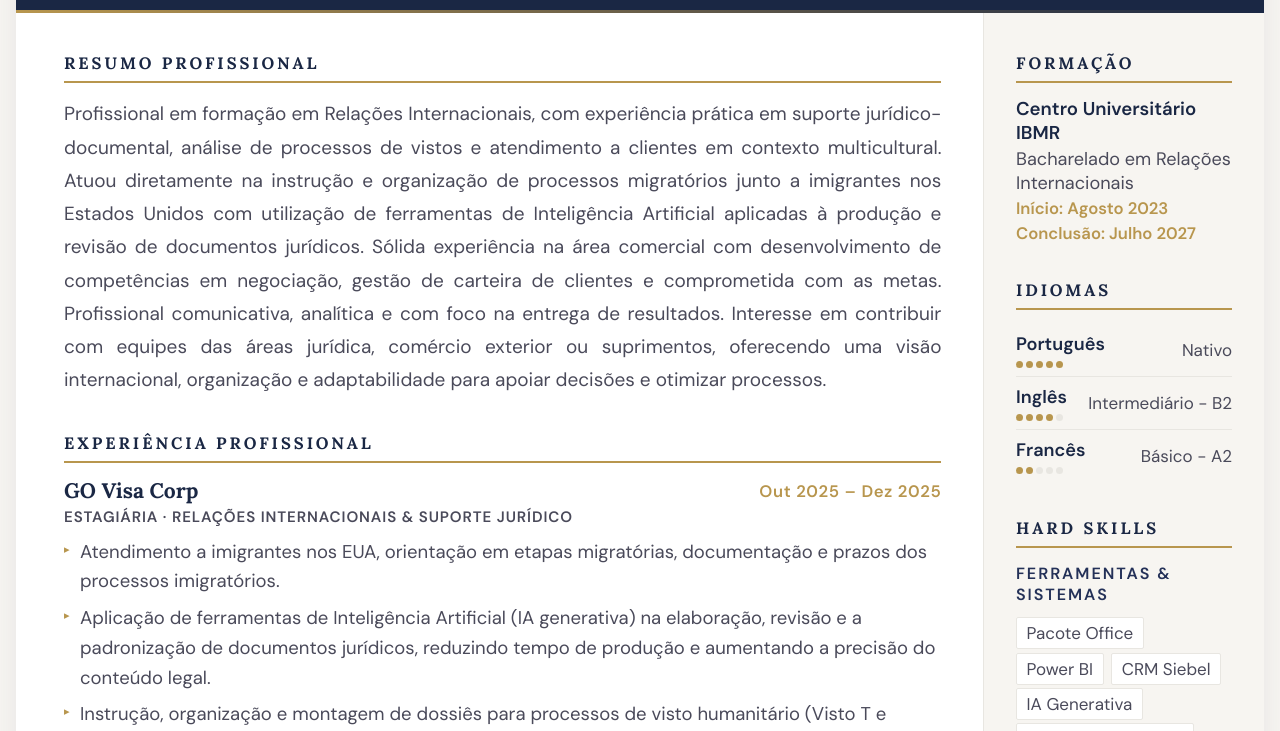
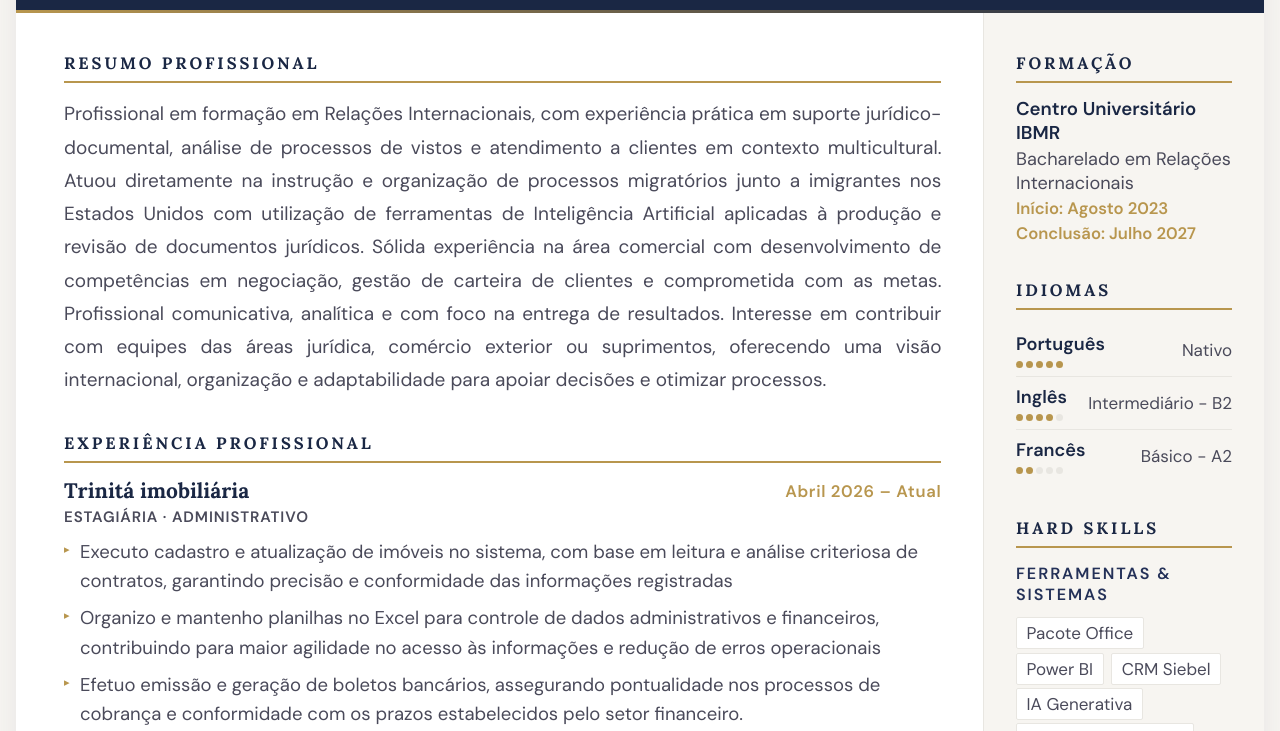
Before and after one commit to lorran2003/Curriculo_Yasmin, a website built with Vite: page index.html in a window 1280 px wide. Shown: the part 221-952 px from the top of the page. Built offline with nearby package versions, Linux system fonts and the light colour scheme.

Commit message:
update curriculo

```diff
--- a/index.html
+++ b/index.html
@@ -80,6 +80,24 @@
                 <section class="section">
                     <h2 class="section-title">Experiência Profissional</h2>
 
+                    <div class="exp-item">
+                        <div class="exp-header">
+                            <span class="exp-empresa">Trinitá imobiliária</span>
+                            <span class="exp-periodo">Abril 2026 – Atual</span>
+                        </div>
+                        <p class="exp-cargo">Estagiária · Administrativo</p>
+                        <ul class="exp-lista">
+                            <li>Executo cadastro e atualização de imóveis no sistema, com base em leitura e análise
+                                criteriosa de contratos, garantindo precisão e conformidade das informações registradas
+                            </li>
+                            <li>Organizo e mantenho planilhas no Excel para controle de dados administrativos e
+                                financeiros, contribuindo para maior agilidade no acesso às informações e redução de
+                                erros operacionais</li>
+                            <li>Efetuo emissão e geração de boletos bancários, assegurando pontualidade nos processos
+                                de cobrança e conformidade com os prazos estabelecidos pelo setor financeiro.</li>
+                            <li>Atendimento ao cliente buscando solucionar dúvidas com clareza, cordialidade e foco na satisfação do cliente.</li>
+                        </ul>
+                    </div>
                     <div class="exp-item">
                         <div class="exp-header">
                             <span class="exp-empresa">GO Visa Corp</span>
@@ -224,10 +242,14 @@
                         2022</div>
                     <div class="curso-item"><span class="curso-nome">Informática Básica</span><br>Prime Cursos · 2022
                     </div>
-                    <div class="curso-item"><span class="curso-nome">GEOPOLÍTICA E POLÍTICA INTERNACIONAL</span><br>IBMR · 2025</div>
-                    <div class="curso-item"><span class="curso-nome">POLÍTICA EXTERNA BRASILEIRA</span><br>United Latino Students Association · 2025</div>
-                    <div class="curso-item"><span class="curso-nome">REGIMES E ORGANISMOS INTERNACIONAIS</span><br>United Latino Students Association · 2025</div>
-                    <div class="curso-item"><span class="curso-nome">TEORIAS DAS RELAÇÕES INTERNACIONAIS</span><br>United Latino Students Association · 2025</div>
+                    <div class="curso-item"><span class="curso-nome">GEOPOLÍTICA E POLÍTICA INTERNACIONAL</span><br>IBMR
+                        · 2025</div>
+                    <div class="curso-item"><span class="curso-nome">POLÍTICA EXTERNA BRASILEIRA</span><br>United Latino
+                        Students Association · 2025</div>
+                    <div class="curso-item"><span class="curso-nome">REGIMES E ORGANISMOS
+                            INTERNACIONAIS</span><br>United Latino Students Association · 2025</div>
+                    <div class="curso-item"><span class="curso-nome">TEORIAS DAS RELAÇÕES
+                            INTERNACIONAIS</span><br>United Latino Students Association · 2025</div>
                 </section>
 
             </aside>
```
Also changed, not shown: 1 other file.
